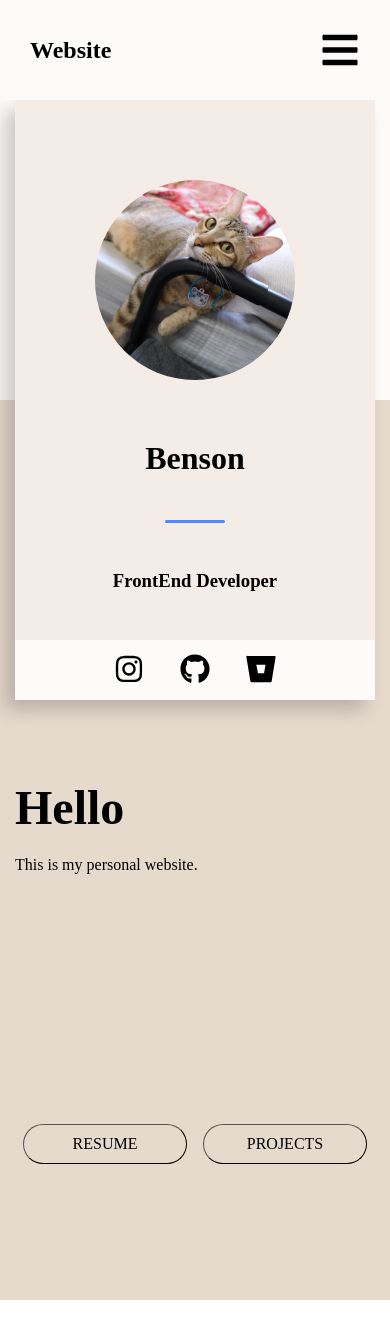
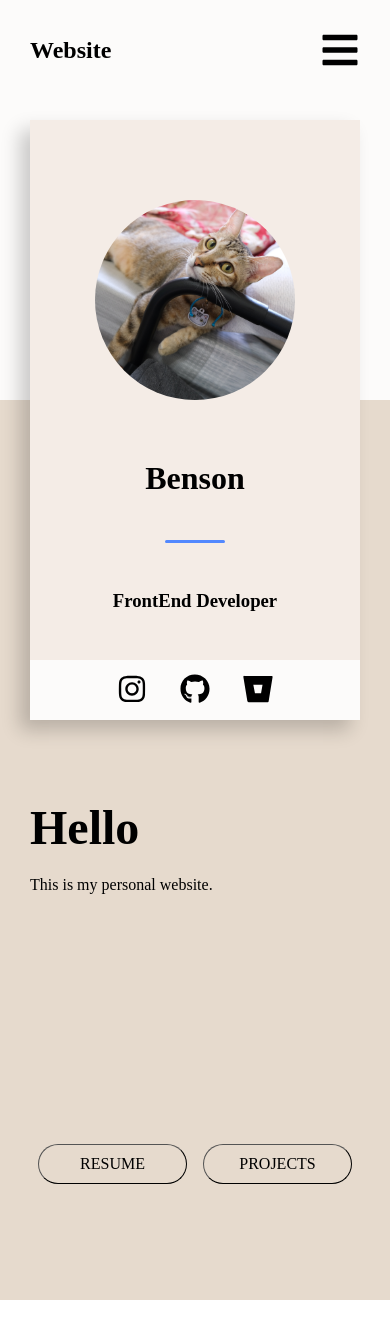
Before and after one commit to chi0307/website-legacy-by-2024-10, a Nuxt app: page /aboutMe in a window 390 px wide. Built offline with nearby package versions, Linux system fonts and the light colour scheme.

Commit message:
fix mobile style

```diff
--- a/assets/css/main.scss
+++ b/assets/css/main.scss
@@ -33,7 +33,7 @@
     }
 
     background-color: $primary-color1;
-    // min-height: calc(100vh - #{$menu-height});
+    min-height: calc(100vh - #{$menu-height});
     width: 100%;
     animation: web-fade-in; /*動畫名稱*/
     animation-duration: 0.4s; /*動畫持續時間*/
--- a/assets/css/pages/_aboutMe.scss
+++ b/assets/css/pages/_aboutMe.scss
@@ -38,7 +38,7 @@
       left: unset;
       flex-direction: column;
       align-items: center;
-      top: 0;
+      top: 20px;
     }
 
     .present-block {
@@ -49,6 +49,10 @@
       flex-direction: column;
       height: $about-me-message-block-height;
       width: $about-me-message-block-width / 2;
+
+      @include mobile {
+        max-width: calc(100vw - 60px);
+      }
 
       .present-top-block {
         flex: 9;
@@ -114,6 +118,7 @@
       width: $about-me-message-block-width / 2;
 
       @include mobile {
+        max-width: calc(100vw - 60px);
         padding-left: 0;
         padding-right: 0;
       }
```
